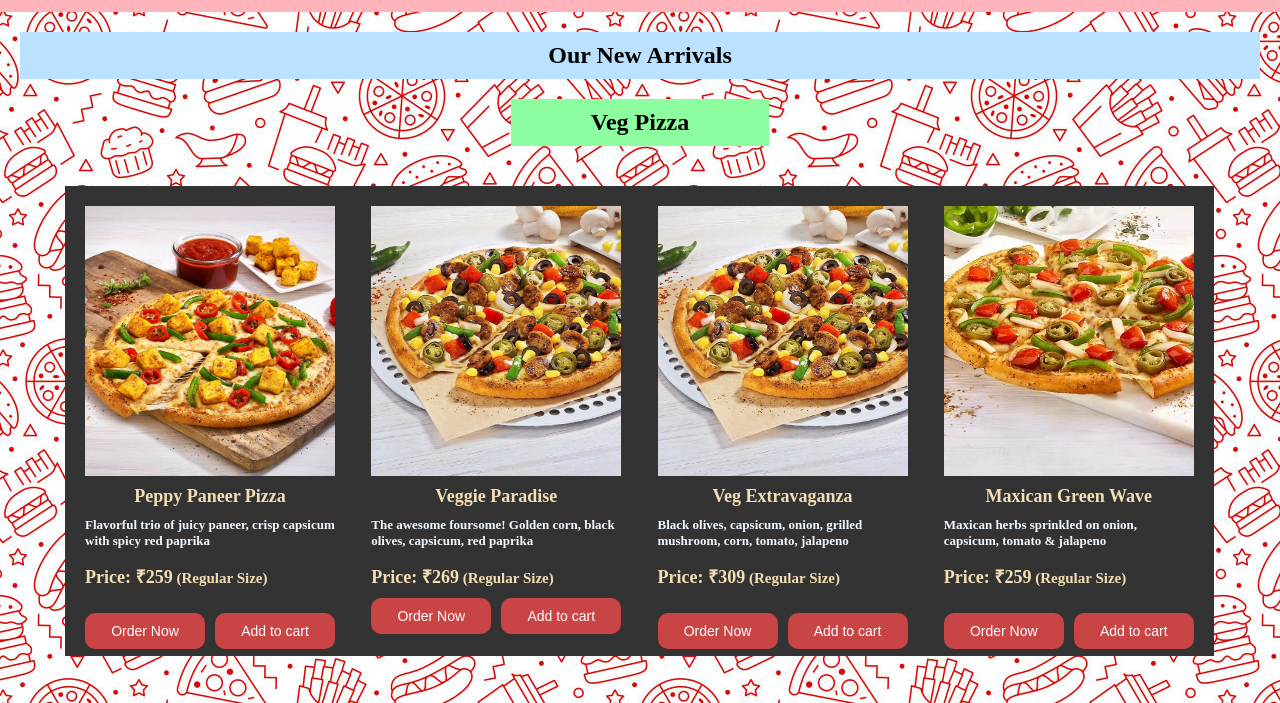
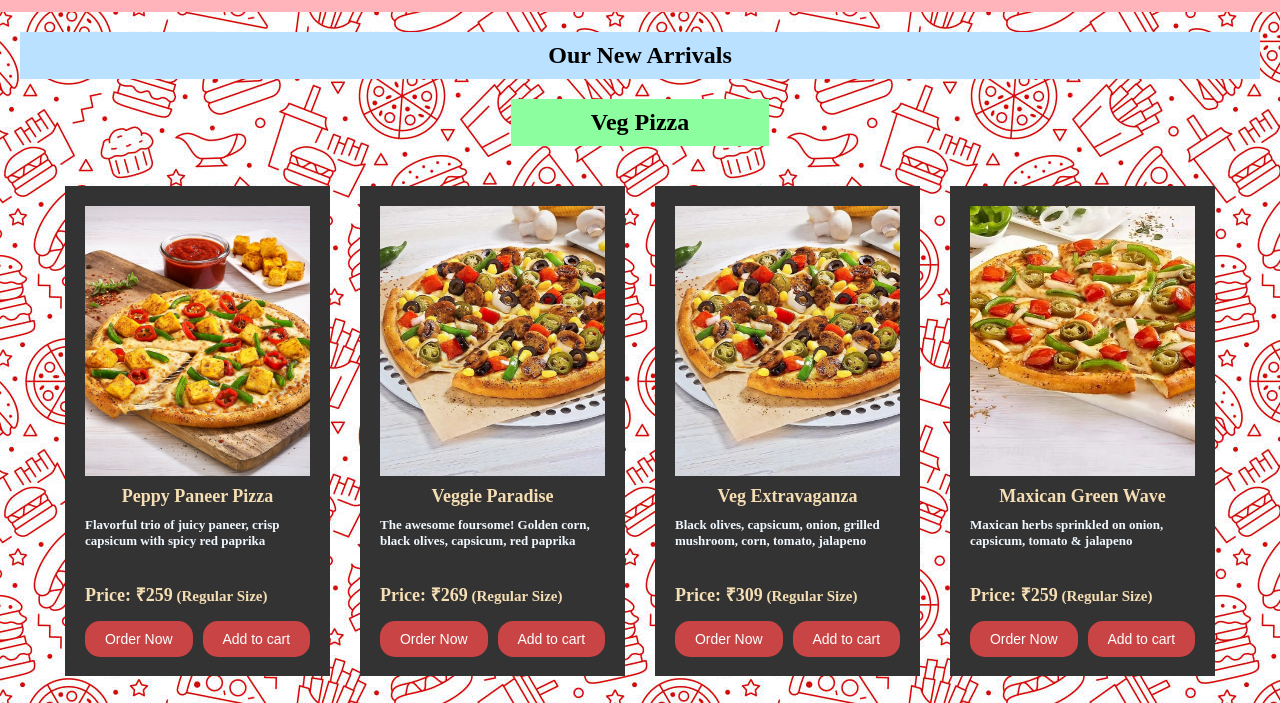
Before and after one commit to Ayush-Raj-01/Pizza_menu, a plain HTML site: page index.html in a window 1280 px wide. Shown: the part 65-768 px from the top of the page. Drawn offline with Linux system fonts and the light colour scheme.

Commit message:
Pizza Menu

```diff
--- a/index.html
+++ b/index.html
@@ -26,9 +26,9 @@
             </div>
             </div>
 
-            <div class="box"><img src="./images/veg paradise pizza.jpg" alt=""><h1>Veggie Paradise</h1><h6>The awesome foursome! Golden corn, black olives, capsicum, red paprika</h6><h4>Price: ₹269<small> (Regular Size)</small><div class="button-container">
-                <button type="submit" class="btn1">Order Now</button>
-                <button type="submit" class="btn">Add to cart</button>
+            <div class="box"><img src="./images/veg paradise pizza.jpg" alt=""><h1>Veggie Paradise</h1><h6>The awesome foursome! Golden corn, black olives, capsicum, red paprika</h6><h4>Price: ₹269<small> (Regular Size)</small></h4><div class="button-container">
+                <button type="submit" class="btn2">Order Now</button>
+                <button type="submit" class="btn2">Add to cart</button>
             </div>
             </div>
 
@@ -57,7 +57,7 @@
 
          <div class="bigcontainer">
             <div class="grid-container">
-                <div class="box"><img src="./images/spiced double chicken.jpg" alt=""><h1>Spiced Double Chicken</h1><h6>Delightful combination of our spicy Pepper Barbecue Chicken and Peri Peri Chicken</h6><h4>Price: ₹329<small> (Regular Size)</small><div class="button-container">
+                <div class="box"><img src="./images/spiced double chicken.jpg" alt=""><h1>Spiced Double Chicken</h1><h6>Delightful combination of our spicy Pepper Barbecue Chicken and Peri Peri Chicken</h6><h4>Price: ₹329<small> (Regular Size)</small></h4><div class="button-container">
                     <button type="submit" class="btn1">Order Now</button>
                     <button type="submit" class="btn">Add to cart</button>
                 </div>
--- a/style.css
+++ b/style.css
@@ -32,38 +32,29 @@ h4{
 }
 .head1 h2{
     background-color: #8cfe9f;
-    /* display: block; */
     padding-left: 80px;
     padding-right: 80px;
 
 }
 .head2 h2{
     background-color: #f25a3f;
-    /* display: block; */
     padding-left: 80px;
     padding-right: 80px;
 }
 .head1{
-    /* margin-left: 200px;
-    margin-right: 150px; */
     justify-items: center;
 }
 .head2{
-    /* margin-left: 200px;
-    margin-right: 150px; */
     justify-items: center;
 }
 .grid-container{
     display: grid;
-    /* background-color: #ddd; */
     padding-left: 65px;
-    padding-right: 150px;
+    padding-right: 65px;
     padding-top: 20px;
     padding-bottom: 30px;
-    /* margin-bottom: 10px; */
-    grid-template-columns: repeat(Auto-Fit, Minmax(200px,1fr));
-    grid-template-rows: repeat(Auto-Fit, Minmax(200px,1fr));
-    gap:80px;
+    grid-template-columns: repeat(Auto-Fit, Minmax(250px,1fr));
+    gap:30px;
 }
 .box{
     background-color:#333;
@@ -71,59 +62,55 @@ h4{
     padding: 20px;
     font-size: 18px;
     text-align: center;
-    height: 430px;
-    width: 250px;
+    height: 450px;
+    /* width: 250px; */
     display: grid;
     grid-template-rows: auto auto 1fr auto auto;
+    align-items:stretch;
     gap: 10px;
 }
 .box img{
-    width: 250px;
+    width: 100%;
     height:270px;
     object-fit: cover;
-    grid-row: 1;
+    /* grid-row: 1; */
 }
 .box h1{
-    grid-row: 2;
+    /* grid-row: 2; */
     font-size: 18px;
     margin: 0;
 }
 .box h6{
-    grid-row: 3;
+    /* grid-row: 3; */
     text-align: left;
-    /* padding:0; */
     margin: 0;
     font-size: small;
     color: aliceblue;
+    min-height: 50px;
 }
 .box h4{
-    grid-row: 4;
+    /* grid-row: 4; */
     margin: 5px 0;
 }
 .button-container {
-    grid-row: 5;
+    /* grid-row: 5; */
     display: grid;
     grid-template-columns: 1fr 1fr;
     gap: 10px;
-    margin-top: 10px;
+    align-self: end;
+    /* margin-top: 10px; */
 }
 .button-container button{
-    /* margin-top:70px; */
-    border-radius: 10px;
+    /* margin-bottom:10px; */
+    border-radius: 15px;
     border: none;
     padding: 10px;
     background-color: #c94444;
     color: white;
-    /* margin-right: 20px; */
     cursor: pointer;
     font-size: 14px;
-    text-align: center;
+    /* text-align: center; */
 }
-/* .box .btn{
-    margin-left: 50px;
-    margin-right: 0;
+.button-container button:hover {
+    background-color: #a83232;
 }
-.box .btn1{
-   margin: 0;
-    border:5px solid;
-} */
```
